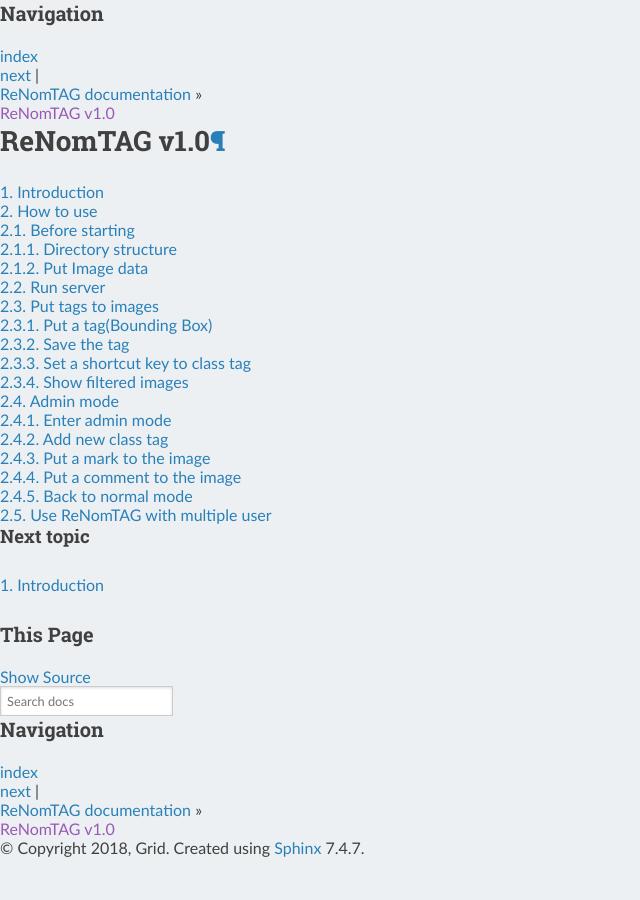
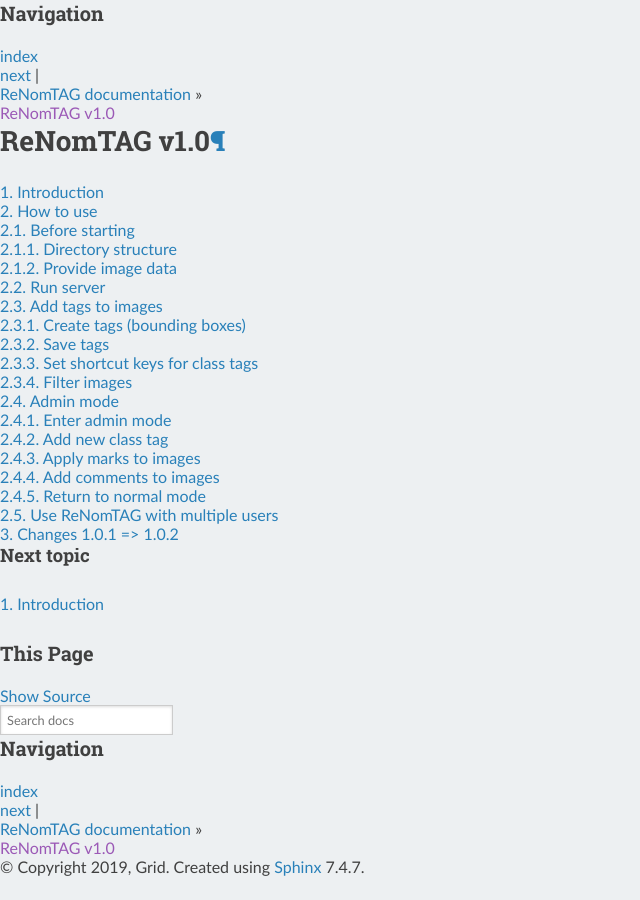
Before and after one commit to clockfly/ReNomTAG, a Sphinx documentation site: the page built from doc/index.rst, in a window 1280 px wide. Shown: the whole page, without its empty margins (0-640 px from the left). Built offline with Sphinx 7.4.7 and the Read the Docs theme 2.0.0, drawn with Linux system fonts in a browser that asks for light colours.

Commit message:
Changed documentation for v1.0.2

```diff
--- a/doc/conf.py
+++ b/doc/conf.py
@@ -20,7 +20,7 @@
 # -- Project information -----------------------------------------------------
 
 project = 'ReNomTAG'
-copyright = '2018, Grid'
+copyright = '2019, Grid'
 author = 'Grid dev team'
 
 # The short X.Y version
--- a/doc/index.rst
+++ b/doc/index.rst
@@ -7,3 +7,4 @@
 
    rsts/introduction
    rsts/how_to_use
+   rsts/change_log
--- /dev/null
+++ b/doc/rsts/change_log.rst
@@ -0,0 +1,6 @@
+Changes 1.0.1 => 1.0.2
+============
+
+1. Bug fixes
+
+2. Added feature to delete individual tags from tag list
--- a/doc/rsts/how_to_use.rst
+++ b/doc/rsts/how_to_use.rst
@@ -7,28 +7,28 @@
 Directory structure
 ~~~~~~~~~~~~~~~~~~~
 
-Before starting ReNomTAG, let me introduce the
+Before starting ReNomTAG, we will introduce the
 directory structure.
 
-If you run ReNomTAG in the ``working_directory``, image datasets need to be
-aligned as following directory structure.
+Assuming that you run ReNomTAG in ``working_directory``, image datasets need to be
+aligned according to the following directory structure.
 
-Do not change the directory name of ``public``, ``dataset`` and ``label``.
+Do not change the directory name of ``public``, ``dataset`` or ``label``.
 
-The role of each directory are below.
+The role of each directory is described below.
 
 - public
-    This is the root directory of datasets. The directory name ``public`` must not be changed.
+    This is the root directory for datasets. The directory name ``public`` must not be changed.
 
 - user1, user2...
-    These directories contain image data and created label data for each user.
+    These directories contain image data and user-created label data for each user.
     These directories' names can be changed.
 
 - dataset
     This directory contains image data for tagging.
 
 - label
-    Created label data will be put into this directory.
+    User-created label data will be automatically saved into this directory.
 
 .. code-block:: shell
 
@@ -36,13 +36,13 @@
         │
         └── public # This name must be `public`.
             │
-            ├── user1 # Dataset for user1. You can put any name for this directory.
-            │   ├── dataset # Directory in which image data put. This name must be `dataset`.
+            ├── user1 # Dataset for user1. You can use any name for this directory.
+            │   ├── dataset # Directory in which image data is placed. This name must be `dataset`.
             │   │   ├── image1.jpg
             │   │   ├── image2.jpg
             │   │   ├── ...
             │   │   └── imageN.jpg
-            │   └── label # Directory to which tag data will output. This name must be `label`.
+            │   └── label # Directory to which tag data will be output. This name must be `label`.
             │       ├── image1.xml
             │       ├── image2.xml
             │       ├── ...
@@ -60,15 +60,15 @@
                     ├── image_car1.xml
                     └── image_car2.xml
 
-Put Image data
+Provide image data
 ~~~~~~~~~~~~~~~
-Please put image data to ``dataset`` directory.
+Please place the image data into the ``dataset`` directory.
 
-In addition, please note that ReNomTAG is able to load files named with halfwidth-alphanumeric
+In addition, please note that ReNomTAG is only able to load file names with halfwidth-alphanumeric
 
-(0-9, a-z, A-Z) and under-bar (_). Filenames which is used, for example, hyphen (-), asterisk(*), etc
+(0-9, a-z, A-Z) and under-bar (_) characters. Filenames with, for example, hyphen (-), asterisk(*), etc
 
-cannot be loaded. For file extension, you are allowed to use ".jpeg", ".jpg", ".png", and ".bmp".
+cannot be loaded. For file extensions, you are allowed to use ".jpeg", ".jpg", ".png", and ".bmp".
 
 ~~~~~~~~~~~~~~~~~~~~~~~~~~~~~~
 
@@ -81,61 +81,61 @@
 
     renom_tag
 
-This command has following options.
+This command has the following options.
 
 .. code-block:: shell
 
     # Run with port 8081
     renom_tag --port 8081
 
-And put the following URL to your web browser.
+Then type the following URL into your web browser.
 
 .. image:: /_static/image/how_to_use02.png
 
-Then the ``public`` directory will be loaded and following screen.
+The ``public`` directory will be loaded and following screen will be displayed.
 
 .. image:: /_static/image/how_to_use01.png
 
 
-Put tags to images
+Add tags to images
 -------------------
 
-Put a tag(Bounding Box)
+Create tags (bounding boxes)
 ~~~~~~~~~~~~~~~~~~~~~~~
 
-You can put a tag(Bounding box) by dragging.
+You can create a tag (bounding box) by dragging the cursor inside the image.
 
 .. image:: /_static/image/how_to_use08.png
 
 .. note::
 
-    For saving the tag(a pair of bounding boxes and tag name), ``class tag name`` are required.
+    For saving the tag (a pair of bounding boxes and tag name), a ``class tag name`` is required.
 
 
-Save the tag
+Save tags
 ~~~~~~~~~~~~~~~~~~~~~
 
-For saving the tag, please push the ``save`` button.
-Or the ``Space`` key acts as a shortcut of save.
+To save the tag, please click the ``save`` button.
+The ``Space`` key also acts as a shortcut for saving.
 
 
-Set a shortcut key to class tag
+Set shortcut keys for class tags
 ~~~~~~~~~~~~~~~~~~~~~~~~~~~~~~~
 
-You can set a shortcut key to the class tag name.
+You can set a shortcut key for each class tag name.
 
 
 
-Show filtered images
+Filter images
 ~~~~~~~~~~~~~~~~~~~~~~~~~~
 
 You can filter the images to be shown.
 
-- **All** : All of images.
-- **Need Review** : Images that are marked neither OK nor NG.
-- **No Tags** : Images that has no tags.
-- **OK** : Images that are marked as ``OK`` by admin user.
-- **NG** : Images that are marked as ``NG`` by admin user.
+- **All** : Show all images.
+- **Need Review** : Show images marked neither OK nor NG.
+- **No Tags** : Show images with no tags.
+- **OK** : Show images marked as ``OK`` by admin user.
+- **NG** : Show images marked as ``NG`` by admin user.
 
 .. image:: /_static/image/how_to_use07.png
 
@@ -146,20 +146,20 @@
 Admin mode
 -----------
 
-Admin mode has following functions.
+Admin mode has the following functions.
 
 - Create new class tags.
-- Mark the tagged image ``OK`` or ``NG``.
-- Put comments to the tagged image.
+- Mark tagged images as ``OK`` or ``NG``.
+- Add comments to tagged images.
 
 Enter admin mode
 ~~~~~~~~~~~~~~~~~
 
-To enter the admin mode, please put ``admin`` to the URL like this.
+To enter admin mode, please add ``admin`` to the URL as shown below.
 
 .. image:: /_static/image/how_to_use03.png
 
-Then you will see the title has changed to ``Admin``.
+The title of the page should change to ``Admin``.
 
 .. image:: /_static/image/how_to_use04.png
 
@@ -167,53 +167,53 @@
 Add new class tag
 ~~~~~~~~~~~~~~~~~
 
-When you are in the admin mode, you can add new class tag.
-To do this, input new class tag name to the following form.
+If you are in admin mode, you can add new class tags.
+To do this, type the new class tag name into the form shown below.
 
-And push the ``Add New Tag`` button.
+Next, click the ``Add New Tag`` button.
 
 You can also add a shortcut key. The shortcut key can be changed
-if you are in the normal mode.
+in either admin or normal mode.
 
 .. image:: /_static/image/how_to_use05.png
 
-Put a mark to the image
+Apply marks to images
 ~~~~~~~~~~~~~~~~~~~~~~~~
 
-Admin mode also provides marking function.
+Admin mode also provides a marking function.
 You can mark tagged images as ``OK`` or ``NG``.
 
-For doing this, please push the following OK, NG button.
+To apply a mark, please click the OK or NG button.
 
 .. image:: /_static/image/how_to_use06.png
 
-And then pushing the ``save`` button, the mark will be saved.
+After clicking the ``save`` button, the mark will be saved.
 
 
-Put a comment to the image
+Add comments to images
 ~~~~~~~~~~~~~~~~~~~~~~~~
 
-You can also put a comment to the image.
-The user in normal mode can see the comment but they can't change this.
+You can also add comments to images.
+Users in normal mode can view comments but they cannot edit or add them.
 
 
-Back to normal mode
+Return to normal mode
 ~~~~~~~~~~~~~~~~~~~
 
-To go back to normal mode, please remove ``admin`` from the URL.
+To return to normal mode, please remove ``admin`` from the URL.
 
 ~~~~~~~~~~~~~~~~~~~~~~~~~~~~~~
 
-Use ReNomTAG with multiple user
+Use ReNomTAG with multiple users
 -------------------------------
 
-You can add user directory under the public folder and
-you can choose the directory you work on.
+You can add multiple user directories under the public folder and
+then choose which directory you would like to work on.
 
 .. image:: /_static/image/how_to_use09.png
 
-Above image represents following directory structure.
-There are 4 user directories(Alice, Bob, user and user2).
+The image above represents the following directory structure.
+There are 4 user directories (Alice, Bob, user1 and user2).
 
 .. code-block:: shell
 
--- a/doc/rsts/installation/main.rst
+++ b/doc/rsts/installation/main.rst
@@ -36,11 +36,11 @@
 Install by pip
 --------------
 
-- Linux(Ubuntu) OS: You can install ReNomTAG by pip command.
+- Linux(Ubuntu) OS: You can install ReNomTAG via the pip command.
 
 .. code-block:: shell
 
-    pip install https://grid-devs.gitlab.io/ReNomTAG/bin/renom_tag-VERSION-cp35-cp35m-linux_x86_64.whl
+    pip3 install https://grid-devs.gitlab.io/ReNomTAG/bin/renom_tag-1.0.2-py3-none-any.whl
 
 
 Install from source
--- a/js/src/components/footer.vue
+++ b/js/src/components/footer.vue
@@ -22,7 +22,7 @@
   <div class="col-md-12 copyright clear-padding">
     <div class="col-md-12 align-middle clear-padding">
       <div class="copyright-text">
-        <small>&copy; 2018 GRID INC. ALL rights reserved.</small>
+        <small>&copy; 2019 GRID INC. ALL rights reserved.</small>
       </div>
     </div>
   </div>
@@ -33,7 +33,7 @@
 export default {
   data() {
     return {
-      version: "ver.1.0.1",
+      version: "ver.1.0.2",
       url: require("../assets/renomlogo.png")
     };
   }
--- a/renom_tag/__version__.py
+++ b/renom_tag/__version__.py
@@ -1 +1 @@
-__version__ = "1.0.1"
+__version__ = "1.0.2"
```
Also changed, not shown: other parts of doc/rsts/how_to_use.rst (+4 -4 lines), readme.md (+5 -1 lines), 4 other files.
